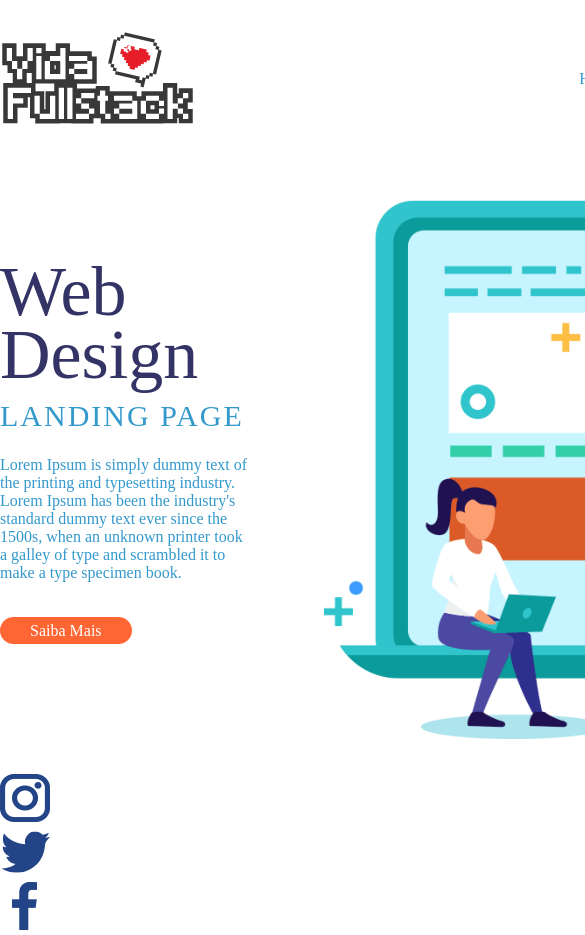
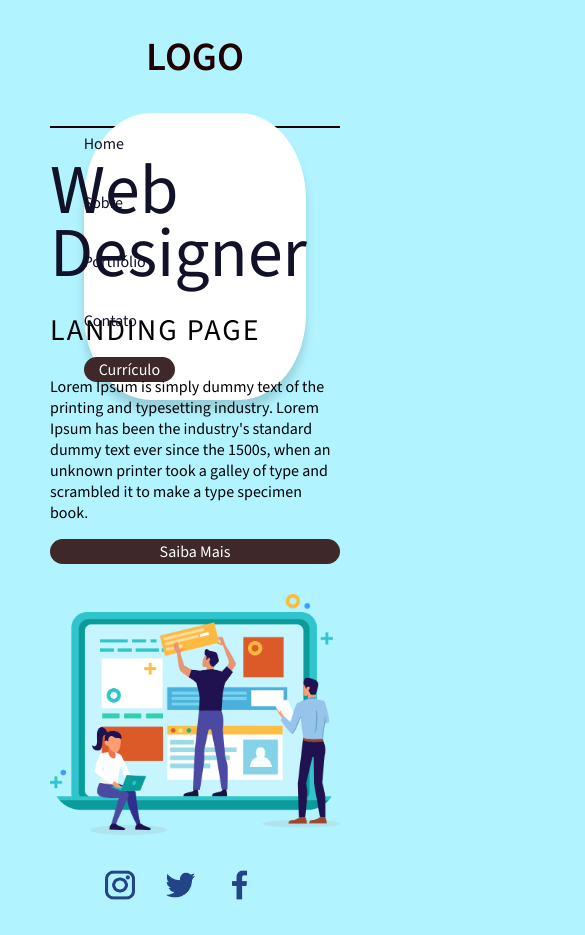
Before and after one commit to Isberner/Modulo-CSS-Jornada-Front-End, a plain HTML site: page Index.html in a window 390 px wide. Shown: the top 935 px of the page, 585 px wide, since content can reach past the window. Drawn offline with nearby package versions, Linux system fonts and the light colour scheme.

Commit message:
First commit

```diff
--- a/Index.html
+++ b/Index.html
@@ -5,43 +5,27 @@
     <meta name="viewport" content="width=device-width, initial-scale=1.0">
     <title>Meu Site</title>
     <link  rel="stylesheet" type="text/css" href="./assets/CSS/style.css">
-
-    <style>
-
-
-    </style>
 </head>
 
 <body>
 <!-- Header -->
-
     <header class="container">
 
         <section class="row">
-            <img src="./assets/Images/logo.png" alt="Logo da empresa XPTO">
+            <a href="#" class="logo">LOGO</a>
+        <!--<img src="./assets/Images/jon_no_bg.png" alt="Logo da empresa XPTO"> -->
             <!-- Menu do Site -->
             <nav>
                 <ul>
-                    <li>
-                        <a href="#">Home</a>
-                    </li>
+                    <li><a href="#">Home</a></li>
 
-                    <li>
-                        <a href="#">Sobre</a>
-                    </li>
+                    <li><a href="#">Sobre</a></li>
 
-                    <li>
-                        <a href="#">Portifólio</a>
-                    </li>
+                    <li><a href="#">Portifólio</a></li>
 
-                    <li>
-                        <a href="#">Contato</a>
-                    </li>
+                    <li><a href="#">Contato</a></li>
 
-                    <li>
-                        <a href="#" class="btn btn-laranja">Currículo</a>
-                    </li>
-
+                    <div><a href="#" class="btn btn-laranja">Currículo</a></div>
                 </ul>
             <!-- End Menu -->
             </nav>
@@ -57,9 +41,8 @@
         <section class="row sobre-web-design">
 
             <article>
-                <h1> Web Design </h1>
+                <h1> Web Designer </h1>
                 <h2> Landing Page</h2>
-
                 <p>
                   Lorem Ipsum is simply dummy text of the printing and typesetting industry. Lorem Ipsum has been the industry's standard dummy text ever since the 1500s, when an unknown printer took a galley of type and scrambled it to make a type specimen book.
                 </p>
@@ -78,9 +61,9 @@
     <!-- End Container-->
 
     <!-- Footer-->
-    <footer>
+    <footer class="container">
         <!-- Redes Sociais-->
-            <ul>
+            <ul class="row">
 
                 <li>
                     <a href="#">
@@ -104,5 +87,6 @@
         <!-- End Redes Sociais-->
     </footer>
     <!-- End Footer-->
+
 </body>
 </html>
--- /dev/null
+++ b/assets/CSS/bootstrap.css
@@ -0,0 +1,29 @@
+
+/*Reset CSS */
+*{
+    margin: 0;
+    padding: 0;
+    font-size: 100%;
+    font-family: "Source Sans 3", sans-serif;
+    font-weight: 430;
+    vertical-align: baseline;
+    text-decoration: none;
+    list-style: none;
+}
+body{
+    background-image: url(../Images/bolha-background.png);
+    background-repeat: no-repeat;
+    background-position: left center;
+    background: #aea2a2;
+}
+.container {
+    width: 1024px;
+    margin: 30px auto;
+    display: flex;
+    /* flex-direction: column; */
+}
+.row{
+    display: flex;
+    flex: 1;
+    /* text-align: left; */
+}
--- a/assets/CSS/buttons.css
+++ b/assets/CSS/buttons.css
@@ -1,10 +1,11 @@
 .btn{
-    padding: 5px 30px;
+    padding: 2px 15px;
     border-radius: 20px;
+    text-align: center;
 }
 
 .btn.btn-laranja{
-    background: #FF6633;
+    background: #3e2829;
     color: #FFF;
 
 }
--- /dev/null
+++ b/assets/CSS/footer.css
@@ -0,0 +1,7 @@
+footer ul li{
+    margin: 0 30px 0 0;
+}
+
+footer ul li a img{
+    width: 30px;
+}
--- a/assets/CSS/header.css
+++ b/assets/CSS/header.css
@@ -1,18 +1,43 @@
+.container .logo{
+    font-size: 40px;
+    font-weight: 600;
+    color: #200000;
+}
 header section{
-
-    justify-content: space-between;
-    align-items: center;
-
+    height: 6rem;
+    justify-content:space-between;
+    align-items:center;
+    border-bottom: 2px solid #200000;
+    padding-left: 2%;
+    padding-right: 2%;
 }
 
 header nav ul{
     display: flex;
-    flex-direction: row;
-    align-items: center;
-    list-style: none;
+    /* flex-direction: row; */
+    /* text-align: center; */
+    gap: 16px;
 }
 
+nav ul li{
+    display: inline-block;
+    /* padding: 8px 12px; */
+    position: relative;
+}
+
+nav ul li ::after{
+    content: '';
+    width: 0%;
+    height: 2px;
+    background: #200000;
+    display: block;
+    margin: auto;
+    transition: 0.5s;
+}
+nav ul li:hover ::after{
+    width: 100%;
+}
 header nav ul li a{
-    margin: 0 15px;
-    color: #3399cc;
+    /* margin: 0 7px; */
+    color: #111129;
 }
--- a/assets/CSS/main.css
+++ b/assets/CSS/main.css
@@ -4,18 +4,21 @@
 }
 
 .sobre-web-design article{
+    display: flex;
+    flex-direction: column;
+    gap: 16px;
     width: 250px;
 }
 
 .sobre-web-design article h1{
     font-size: 70px;
     line-height: 90%;
-    font-weight: 300;
-    color: #333366;
+    font-weight: 400;
+    color: #111129;
 }
 
 .sobre-web-design article h2,.sobre-web-design article p{
-    color: #3399cc;
+    color: #020205;
 }
 
 .sobre-web-design article h2{
@@ -27,7 +30,7 @@
 }
 
 .sobre-web-design article p{
-    margin: 10px 0 40px;
+    /* margin: 10px 0 40px; */
 }
 
 .sobre-web-design figcaption img{
--- /dev/null
+++ b/assets/CSS/responsive-background.css
@@ -0,0 +1,41 @@
+@media (max-width:2000){
+    body{
+        background-size: 880px;
+    }
+}
+
+@media (max-width: 1700px){
+    body{
+    background-size: 800px;
+    }
+}
+
+@media (max-width: 1550px){
+    body{
+    background-size: 750px;
+    }
+}
+
+@media (max-width: 1440px){
+    body{
+    background-size: 700px;
+    }
+}
+
+@media (max-width: 1330px){
+    body{
+    background-size: 650px;
+    }
+}
+
+@media (max-width: 1220px){
+    body{
+    background-size: 600px;
+    }
+}
+
+@media (max-width: 1100px){
+    body{
+    background-position: -150px;
+    }
+}
--- /dev/null
+++ b/assets/CSS/responsive-elements.css
@@ -0,0 +1,73 @@
+@media (max-width: 1150px){
+    .container{
+        width: 950px;
+    }
+}
+
+@media (max-width: 1024px){
+    .container{
+        width: 850px;
+    }
+
+    .sobre-web-design figcaption img{
+        width: 600px;
+    }
+}
+
+@media (max-width: 915px){
+    body{
+        background-position:  left top;
+        background-color: #b1f4ff;
+    }
+    .container{
+        width: 700px;
+    }
+    .row{
+        flex-direction: column;
+    }
+    header nav{
+        margin: 30px 0;
+    }
+
+    .sobre-web-design article{
+        width: 100%;
+    }
+
+    .sobre-web-design figcaption img{
+        width: 100%;
+        margin: 30px 0 0 0;
+    }
+
+    footer .row{
+        flex-direction: row;
+        justify-content: center;
+    }
+}
+
+@media (max-width: 665px){
+    .container{
+        width: 400px;
+    }
+}
+
+@media (max-width: 450px){
+    .container{
+        width: 290px;
+    }
+
+    header nav{
+        background: #FFF;
+        width: 80%;
+        padding: 10px 0 20px;
+        box-shadow: 0px 10px 10px rgba(0, 0, 0, 0.15);
+        border-radius: 30%;
+    }
+
+    header nav ul{
+        flex-direction: column;
+    }
+
+    header nav ul li{
+        margin: 10px 0;
+    }
+}
--- a/assets/CSS/style.css
+++ b/assets/CSS/style.css
@@ -2,30 +2,10 @@
 @import url('https://fonts.googleapis.com/css2?family=Source+Sans+3:ital,wght@0,200..900;1,200..900&display=swap');
 
 /*Components*/
+@import './bootstrap.css';
 @import './header.css';
 @import './buttons.css';
 @import './main.css';
-
-/*Reset CSS*/
-*{
-    margin: 0;
-    padding: 0;
-    font-size: 100%;
-    font-family: "Source Sans 3", sans-serif;
-    font-weight: 300;
-    font: inherit;
-    vertical-align: baseline;
-    text-decoration: none;
-}
-
-.container {
-    width: 1024px;
-    margin: 30px auto;
-    display: flex;
-    flex-direction: column;
-}
-
-.row{
-    display: flex;
-    flex-direction: row;
-}
+@import './footer.css';
+@import './responsive-background.css';
+@import './responsive-elements.css';
```
Also changed, not shown: assets/Images/jon_no_bg.png (added), assets/Images/logo jon.png (added), assets/Images/placa_jon.png (added).
